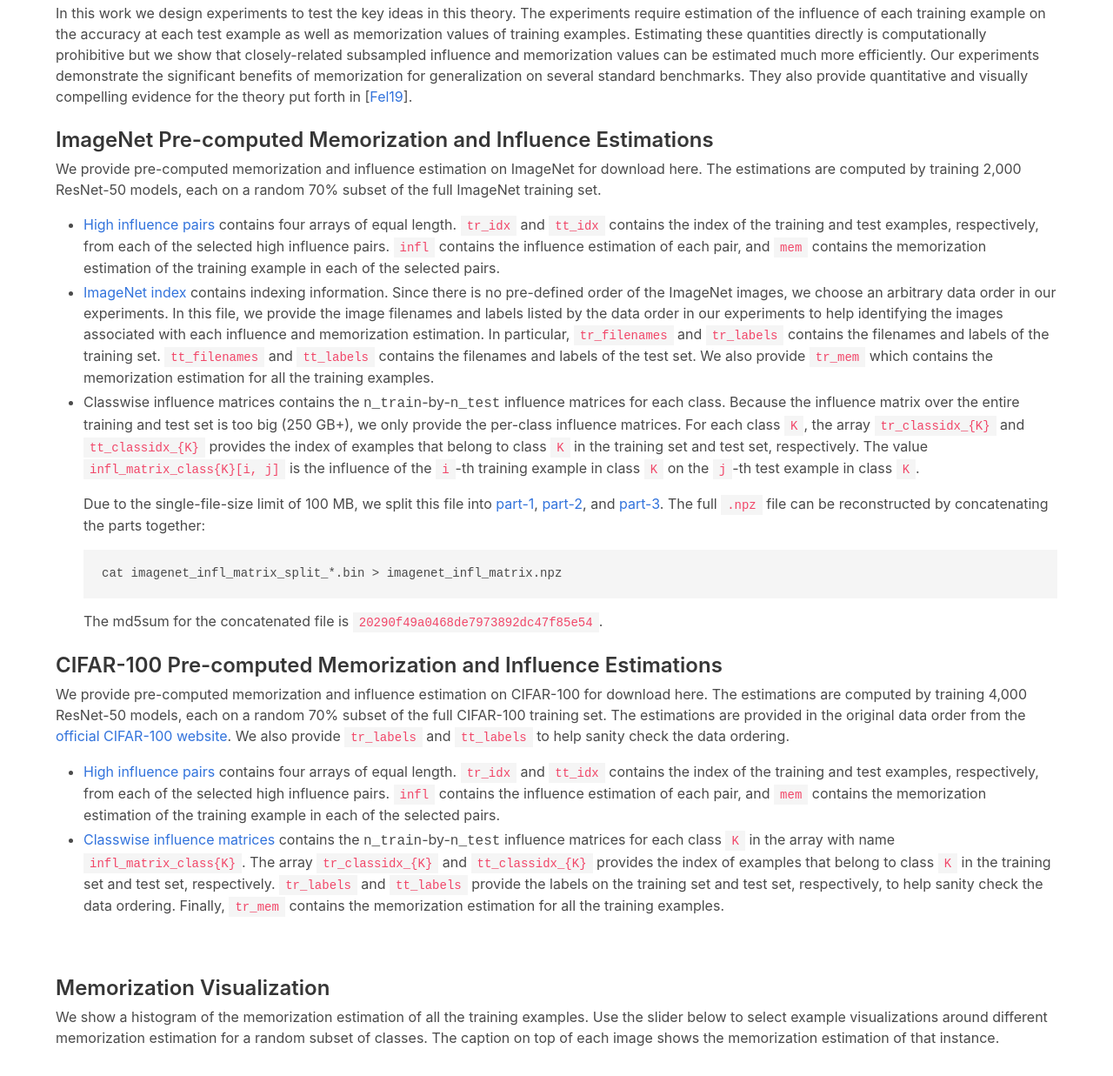
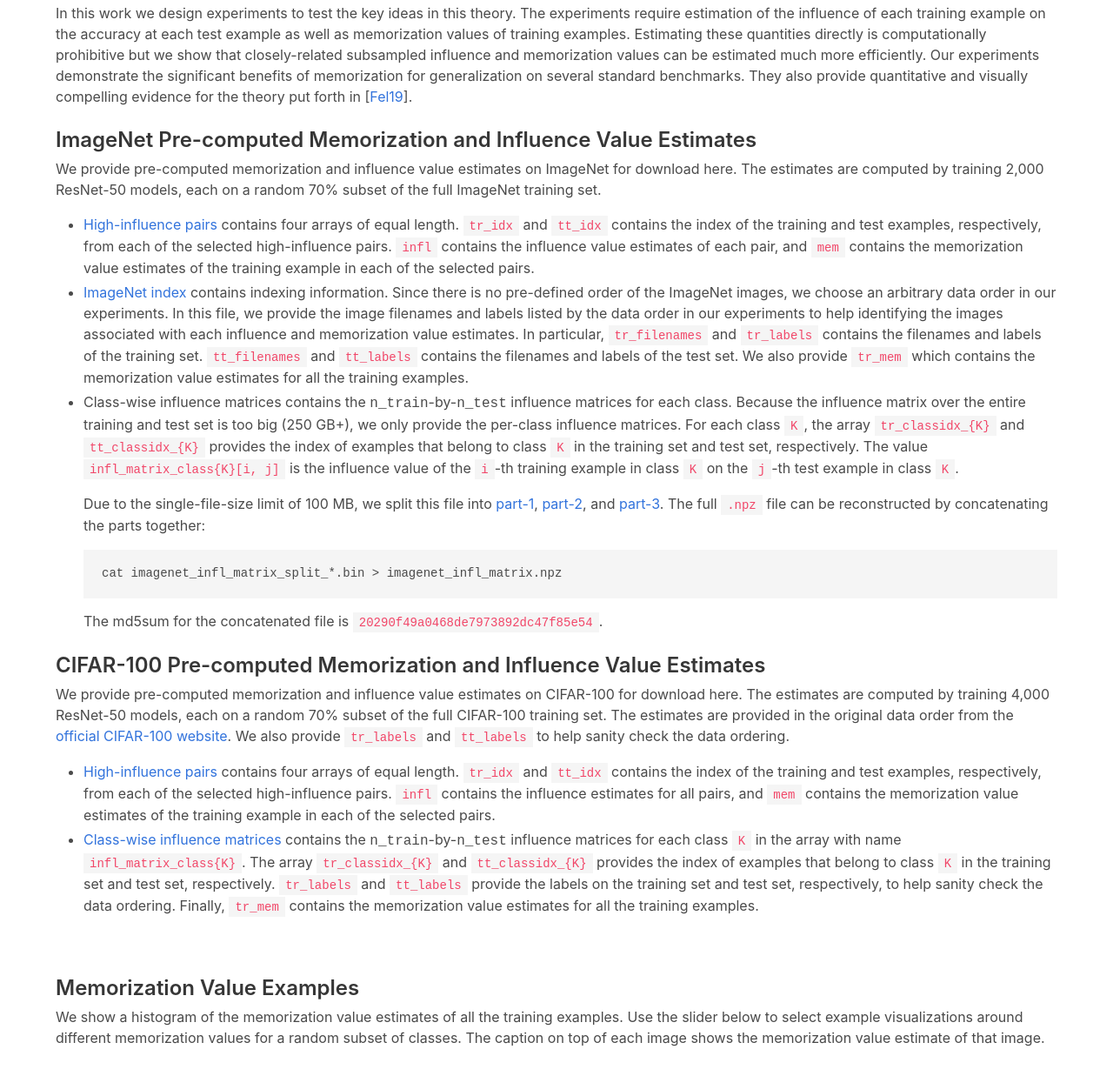
Before and after one commit to pluskid/influence-memorization, a plain HTML site: page docs/index.html in a window 1280 px wide. Shown: the part 369-1606 px from the top of the page at 87% size. Drawn offline with nearby package versions, Linux system fonts and the light colour scheme.

Commit message:
Update index.html

```diff
--- a/docs/index.html
+++ b/docs/index.html
@@ -103,34 +103,34 @@
           quantitative and visually compelling evidence for the theory put forth in [<a href="https://arxiv.org/abs/1906.05271">Fel19</a>].
         </p>
 
-        <h1 class="title is-4 mb-2" id="imagenet-dl">ImageNet Pre-computed Memorization and Influence Estimations</h1>
+        <h1 class="title is-4 mb-2" id="imagenet-dl">ImageNet Pre-computed Memorization and Influence Value Estimates</h1>
         <p>
-          We provide pre-computed memorization and influence estimation on ImageNet for download here. The estimations
+          We provide pre-computed memorization and influence value estimates on ImageNet for download here. The estimates
           are computed by training 2,000 ResNet-50 models, each on a random 70% subset of the full ImageNet training set.
           <ul>
             <li>
-              <a href="data/imagenet_high_infl_pairs_infl0.15_mem0.25.npz">High influence pairs</a>
+              <a href="data/imagenet_high_infl_pairs_infl0.15_mem0.25.npz">High-influence pairs</a>
               contains four arrays of equal length. <code>tr_idx</code> and <code>tt_idx</code> contains the
-              index of the training and test examples, respectively, from each of the selected high influence
-              pairs. <code>infl</code> contains the influence estimation of each pair, and <code>mem</code> contains
-              the memorization estimation of the training example in each of the selected pairs.
+              index of the training and test examples, respectively, from each of the selected high-influence
+              pairs. <code>infl</code> contains the influence value estimates of each pair, and <code>mem</code> contains
+              the memorization value estimates of the training example in each of the selected pairs.
             </li>
             <li>
               <a href="data/imagenet_index.npz">ImageNet index</a> contains indexing information. Since there is
               no pre-defined order of the ImageNet images, we choose an arbitrary data order in our experiments.
               In this file, we provide the image filenames and labels listed by the data order in our experiments
-              to help identifying the images associated with each influence and memorization estimation. In particular,
+              to help identifying the images associated with each influence and memorization value estimates. In particular,
               <code>tr_filenames</code> and <code>tr_labels</code> contains the filenames and labels of the training set.
               <code>tt_filenames</code> and <code>tt_labels</code> contains the filenames and labels of the test set.
-              We also provide <code>tr_mem</code> which contains the memorization estimation for all the training examples.
+              We also provide <code>tr_mem</code> which contains the memorization value estimates for all the training examples.
             </li>
             <li>
-              <p>Classwise influence matrices contains the
+              <p>Class-wise influence matrices contains the
               <var>n_train</var>-by-<var>n_test</var> influence matrices for each class. Because the influence matrix over the
               entire training and test set is too big (250 GB+), we only provide the per-class influence matrices. For
               each class <code>K</code>, the array <code>tr_classidx_{K}</code> and <code>tt_classidx_{K}</code> provides
               the index of examples that belong to class <code>K</code> in the training set and test set, respectively.
-              The value <code>infl_matrix_class{K}[i, j]</code> is the influence of the <code>i</code>-th training
+              The value <code>infl_matrix_class{K}[i, j]</code> is the influence value of the <code>i</code>-th training
               example in class <code>K</code> on the <code>j</code>-th test example in class <code>K</code>.
               </p>
               <p>
@@ -146,29 +146,29 @@
           </ul>
         </p>
 
-        <h1 class="title is-4 mb-2" id="cifar100-dl">CIFAR-100 Pre-computed Memorization and Influence Estimations</h1>
+        <h1 class="title is-4 mb-2" id="cifar100-dl">CIFAR-100 Pre-computed Memorization and Influence Value Estimates</h1>
         <p>
-          We provide pre-computed memorization and influence estimation on CIFAR-100 for download here. The estimations
+          We provide pre-computed memorization and influence value estimates on CIFAR-100 for download here. The estimates
           are computed by training 4,000 ResNet-50 models, each on a random 70% subset of the full CIFAR-100 training set.
-          The estimations are provided in the original data order from the
+          The estimates are provided in the original data order from the
           <a href="https://www.cs.toronto.edu/~kriz/cifar.html">official CIFAR-100 website</a>. We also provide
           <code>tr_labels</code> and <code>tt_labels</code> to help sanity check the data ordering.
           <ul>
             <li>
-              <a href="data/cifar100_high_infl_pairs_infl0.15_mem0.25.npz">High influence pairs</a>
+              <a href="data/cifar100_high_infl_pairs_infl0.15_mem0.25.npz">High-influence pairs</a>
               contains four arrays of equal length. <code>tr_idx</code> and <code>tt_idx</code> contains the
-              index of the training and test examples, respectively, from each of the selected high influence
-              pairs. <code>infl</code> contains the influence estimation of each pair, and <code>mem</code> contains
-              the memorization estimation of the training example in each of the selected pairs.
+              index of the training and test examples, respectively, from each of the selected high-influence
+              pairs. <code>infl</code> contains the influence estimates for all pairs, and <code>mem</code> contains
+              the memorization value estimates of the training example in each of the selected pairs.
             </li>
             <li>
-              <a href="data/cifar100_infl_matrix.npz">Classwise influence matrices</a> contains the
+              <a href="data/cifar100_infl_matrix.npz">Class-wise influence matrices</a> contains the
               <var>n_train</var>-by-<var>n_test</var> influence matrices for each class <code>K</code>
               in the array with name <code>infl_matrix_class{K}</code>. The array <code>tr_classidx_{K}</code>
               and <code>tt_classidx_{K}</code> provides the index of examples that belong to class <code>K</code>
               in the training set and test set, respectively. <code>tr_labels</code> and <code>tt_labels</code>
               provide the labels on the training set and test set, respectively, to help sanity check the data ordering.
-              Finally, <code>tr_mem</code> contains the memorization estimation for all the training examples.
+              Finally, <code>tr_mem</code> contains the memorization value estimates for all the training examples.
             </li>
           </ul>
         </p>
@@ -177,12 +177,12 @@
   </section>
   <section class="section pt-1">
     <div class="container">
-      <h1 class="title is-4 mb-2">Memorization Visualization</h1>
+      <h1 class="title is-4 mb-2">Memorization Value Examples</h1>
       <p class="mb-4">
-        We show a histogram of the memorization estimation of all the training examples.
-        Use the slider below to select example visualizations around different memorization estimation
-        for a random subset of classes. The caption on top of each image shows the memorization
-        estimation of that instance.
+        We show a histogram of the memorization value estimates of all the training examples.
+        Use the slider below to select example visualizations around different memorization values
+        for a random subset of classes. The caption on top of each image shows the memorization value estimate
+        of that image.
       </p>
     </div>
     <div class="container">
@@ -207,16 +207,16 @@
   </section>
   <section class="section pt-1">
     <div class="container">
-      <h1 class="title is-4 mb-2">Influence Visualization</h1>
+      <h1 class="title is-4 mb-2">High-Influence Value Examples</h1>
       <p class="mb-4">
-        We show a histogram of the influence estimation of selected <em>high influence pairs</em>
+        We show a histogram of the influence value estimates of selected <em>high-influence pairs</em>
         (<var>mem</var> &GreaterEqual; 0.25, <var>infl</var> &GreaterEqual; 0.15,
         see <a href="http://vtaly.net/papers/FZ_Infl_mem.pdf">the paper</a> for more details).
-        Use the slider below to select example visualizations around different influence estimation.
+        Use the slider below to select example visualizations around different values of influence estimates.
         In each row of the visualization, the first column shows an image from the training set (the caption on the top of the
-        image shows the <em>memorization estimation</em>). The
-        remaining columns show images from the test set, ranked by the <em>influence estimation</em> (also shown in the caption).
-        So the first two images in each row form a <em>high influence pair</em>.
+        image shows the <em>memorization value estimate</em>). The
+        remaining columns show images from the test set, ranked by the <em>influence value estimate</em> (also shown in the caption).
+        So the first two images in each row form a <em>high-influence pair</em>.
       </p>
     </div>
     <div class="container">
```
